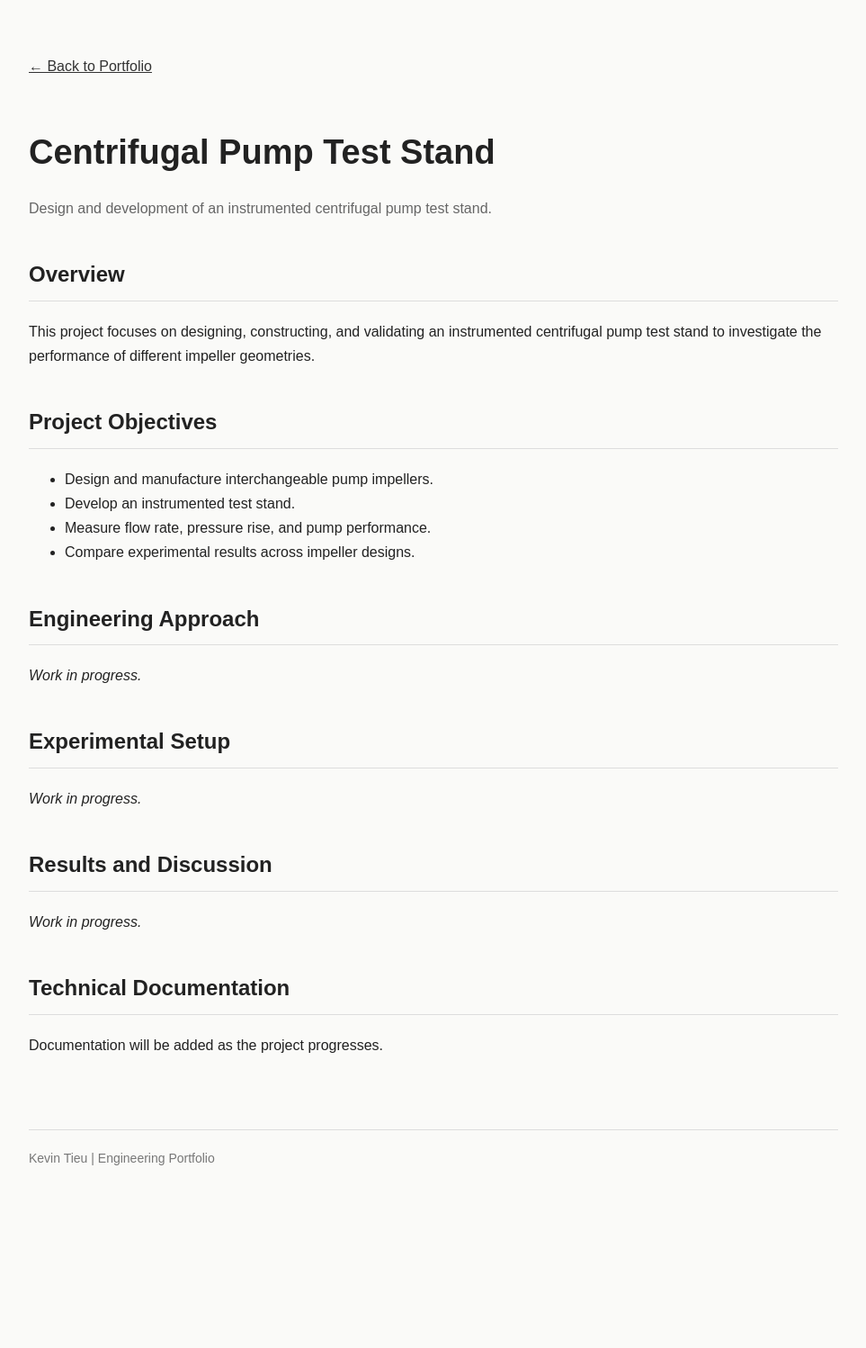
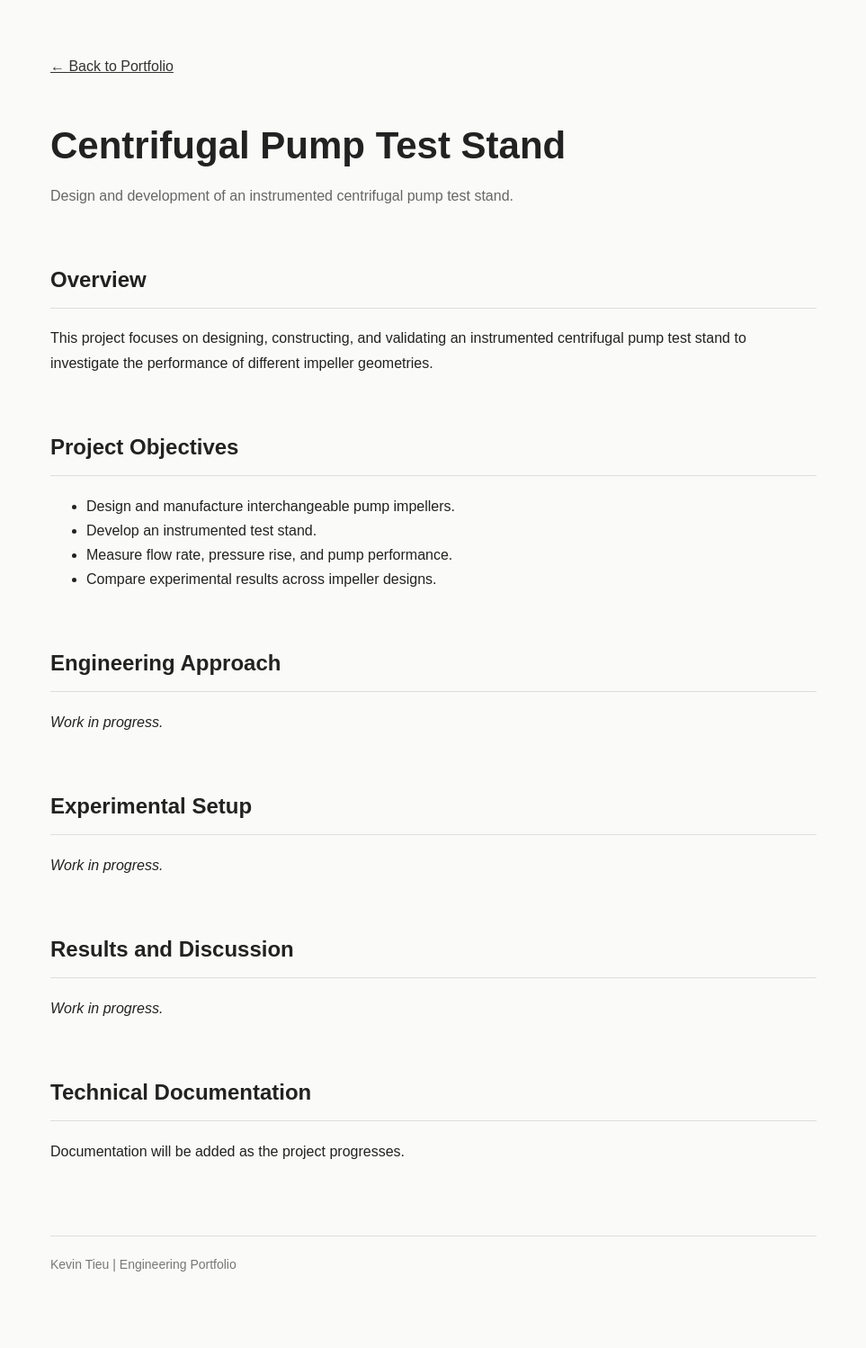
Before and after one commit to kevintieu1/kevintieu1.github.io, a Jekyll site: the page built from _projects/centrifugal-pump.md, in a window 1280 px wide. Shown: the whole page at 90% size, without its empty margins (158-1121 px from the left). Built offline with Jekyll 4.4.1, drawn with Linux system fonts in a browser that asks for light colours; before the commit the page ends 1380 px from its top, so only the background shows below that.

Commit message:
Update project.html

```diff
--- a/_layouts/project.html
+++ b/_layouts/project.html
@@ -6,54 +6,8 @@
 
   <title>{{ page.title }} | Kevin Tieu</title>
 
-  <style>
-    body {
-      font-family: Arial, sans-serif;
-      max-width: 900px;
-      margin: 60px auto;
-      padding: 0 24px;
-      background: #fafaf8;
-      color: #222;
-      line-height: 1.7;
-    }
+  <link rel="stylesheet" href="{{ '/style.css' | relative_url }}">
 
-    h1 {
-      font-size: 38px;
-      margin-bottom: 10px;
-    }
-
-    h2 {
-      margin-top: 40px;
-      border-bottom: 1px solid #ddd;
-      padding-bottom: 8px;
-    }
-
-    a {
-      color: #333;
-    }
-
-    img {
-      max-width: 100%;
-      height: auto;
-      border-radius: 4px;
-    }
-
-    nav {
-      margin-bottom: 50px;
-    }
-
-    .subtitle {
-      color: #666;
-    }
-
-    footer {
-      margin-top: 80px;
-      padding: 20px 0;
-      border-top: 1px solid #ddd;
-      color: #777;
-      font-size: 14px;
-    }
-  </style>
 </head>
 
 <body>
```
